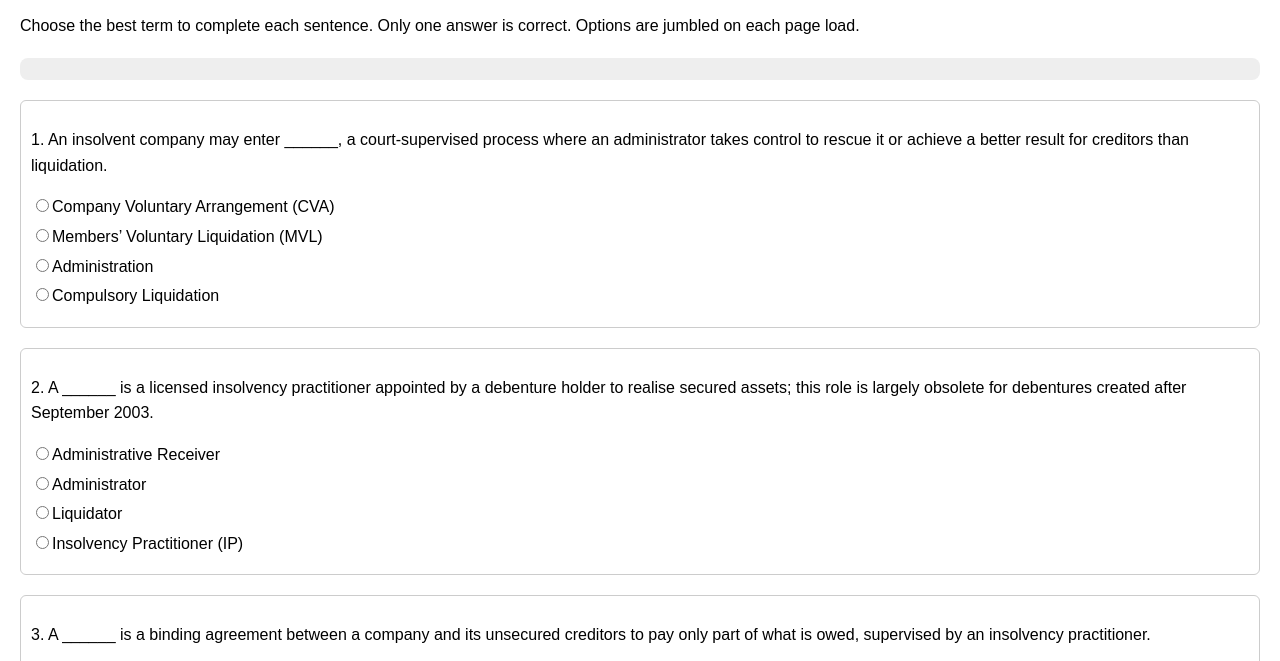
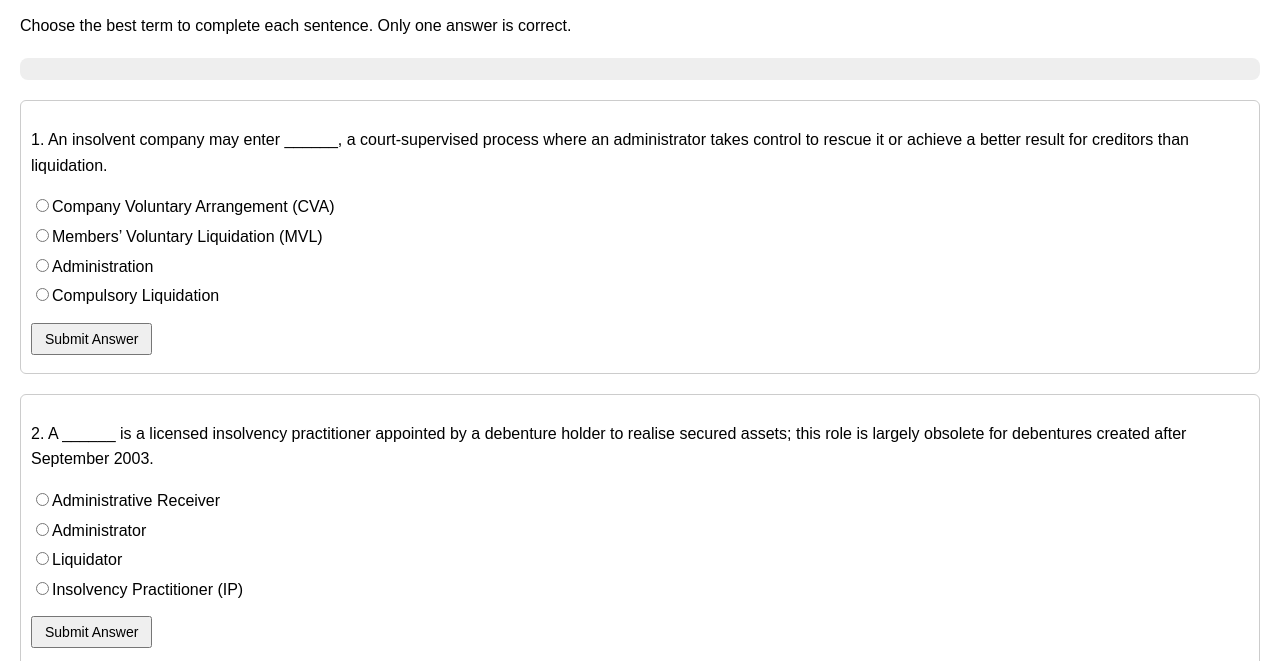
Before and after one commit to haydnstoe/Corporate-vocabulary-Cloze-test, a plain HTML site: page index.html in a window 1280 px wide. Shown: the part 76-737 px from the top of the page. Drawn offline with Linux system fonts and the light colour scheme.

Commit message:
Update index.html

```diff
--- a/index.html
+++ b/index.html
@@ -2,7 +2,7 @@
 <html lang="en">
 <head>
   <meta charset="UTF-8">
-  <title>UK Restructuring & Insolvency Law – Cloze Test</title>
+  <title>Restructuring & Insolvency Law – Cloze Test</title>
   <style>
     body {
       font-family: Arial, sans-serif;
@@ -34,8 +34,8 @@
       color: red;
     }
     button {
-      margin-top: 20px;
-      padding: 8px 16px;
+      margin-top: 10px;
+      padding: 6px 12px;
       font-size: 14px;
       cursor: pointer;
     }
@@ -59,7 +59,7 @@
 </head>
 <body>
   <h1>UK Restructuring & Insolvency Law – Cloze Test</h1>
-  <p>Choose the best term to complete each sentence. Only one answer is correct. Options are jumbled on each page load.</p>
+  <p>Choose the best term to complete each sentence. Only one answer is correct.</p>
 
   <!-- Progress bar -->
   <div id="progressContainer">
@@ -67,8 +67,6 @@
   </div>
 
   <div id="quiz"></div>
-  <button id="checkBtn">Submit Answers</button>
-  <div id="score" class="result"></div>
 
   <script>
     const questions = [
@@ -182,6 +180,15 @@
       return array;
     }
 
+    function updateProgressBar() {
+      const answered = questions.filter((_, index) =>
+        document.querySelector('input[name="q' + index + '"]:checked')
+      ).length;
+
+      const percentage = (answered / questions.length) * 100;
+      document.getElementById('progressBar').style.width = percentage + "%";
+    }
+
     function buildQuiz() {
       const quizDiv = document.getElementById('quiz');
       quizDiv.innerHTML = '';
@@ -215,29 +222,9 @@
           optionsDiv.appendChild(label);
         });
 
-        const feedback = document.createElement('div');
-        feedback.className = 'feedback';
-        feedback.id = 'feedback' + index;
-
-        questionDiv.appendChild(optionsDiv);
-        questionDiv.appendChild(feedback);
-        quizDiv.appendChild(questionDiv);
-      });
-    }
-
-    function updateProgressBar() {
-      const answered = questions.filter((_, index) =>
-        document.querySelector('input[name="q' + index + '"]:checked')
-      ).length;
-
-      const percentage = (answered / questions.length) * 100;
-      document.getElementById('progressBar').style.width = percentage + "%";
-    }
-
-    function checkAnswers() {
-      let score = 0;
-
-      questions.forEach((q, index) => {
+        const submitBtn = document.createElement('button');
+        submitBtn.textContent = "Submit Answer";
+        submitBtn.addEventListener('click', () => {
           const selected = document.querySelector('input[name="q' + index + '"]:checked');
           const feedback = document.getElementById('feedback' + index);
 
@@ -248,22 +235,26 @@
           }
 
           if (selected.value === q.correct) {
-          score++;
             feedback.textContent = "Correct!";
             feedback.className = "feedback correct";
           } else {
             feedback.textContent = "Incorrect — correct answer: " + q.correct;
             feedback.className = "feedback incorrect";
           }
+
+          updateProgressBar();
         });
 
-      updateProgressBar();
+        const feedback = document.createElement('div');
+        feedback.className = 'feedback';
+        feedback.id = 'feedback' + index;
 
-      document.getElementById('score').textContent =
-        "You scored " + score + " out of " + questions.length + ".";
+        questionDiv.appendChild(optionsDiv);
+        questionDiv.appendChild(submitBtn);
+        questionDiv.appendChild(feedback);
+        quizDiv.appendChild(questionDiv);
+      });
     }
-
-    document.getElementById('checkBtn').addEventListener('click', checkAnswers);
 
     buildQuiz();
   </script>
```
Lines whose indentation alone changed are shown as unchanged.
